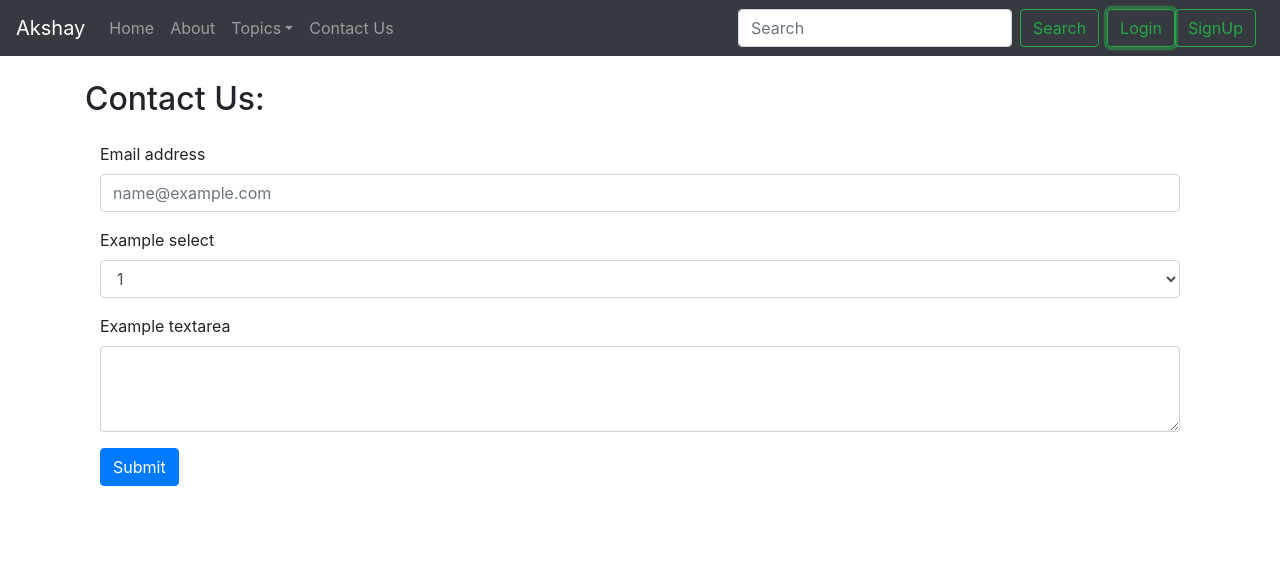
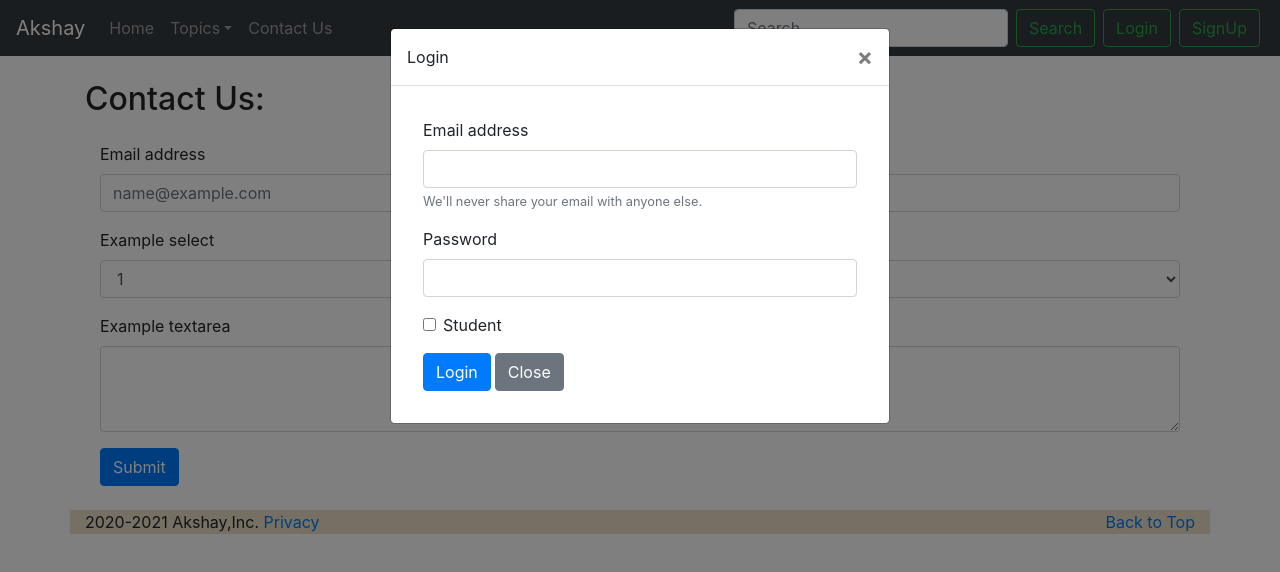
Before and after one commit to akshaykumar684/WebApp, a React (Create React App) app in the folder web-app/: page /contact in a window 1280 px wide. Both pictures are taken after a click on the button "Login". Shown: the top 572 px of the page. Built offline with nearby package versions, Linux system fonts and the light colour scheme.

Commit message:
show modal signup/login form

```diff
--- a/web-app/package.json
+++ b/web-app/package.json
@@ -8,6 +8,7 @@
     "@testing-library/user-event": "^12.1.10",
     "bootstrap": "^4.5.3",
     "react": "^17.0.1",
+    "react-bootstrap": "^1.4.0",
     "react-dom": "^17.0.1",
     "react-google-login": "^5.1.22",
     "react-grid-system": "^7.1.1",
--- /dev/null
+++ b/web-app/src/Components/Footer/Footer.css
@@ -0,0 +1,3 @@
+.site-footer {
+  background: rgb(236, 223, 198);
+}
--- a/web-app/src/Components/Footer/Footer.jsx
+++ b/web-app/src/Components/Footer/Footer.jsx
@@ -1,12 +1,13 @@
 import React, { Component } from 'react';
-
+import { Link } from "react-router-dom"
+import './Footer.css'
 class Footer extends Component {
 
     render() {
         return (
-            <footer className="container">
-                <p className="float-right"><a href="#">Back to Top</a></p>
-                <p>2020-2021 Akshay,Inc. <a href="#">Privacy</a></p>
+            <footer className="container site-footer">
+                <p className="float-right"><Link to="/home">Back to Top</Link></p>
+                <p>2020-2021 Akshay,Inc. <Link to="/home">Privacy</Link></p>
             </footer>
          );
     }
--- /dev/null
+++ b/web-app/src/Components/FormComponent/LogInModal.jsx
@@ -0,0 +1,38 @@
+import React, { Component } from 'react';
+import { Modal } from 'react-bootstrap'
+
+class LogInModal extends Component {
+
+    render() {
+        return (
+            <div>
+                <Modal show={this.props.showLogInModal} onHide={this.props.Login}>
+                    <Modal.Header closeButton> Login</Modal.Header>
+                    <Modal.Body>
+                        <div className="modal-body">
+                            <form>
+                                <div className="form-group">
+                                    <label for="exampleInputEmail1">Email address</label>
+                                    <input type="email" className="form-control" id="exampleInputEmail1" aria-describedby="emailHelp" />
+                                    <small id="emailHelp" className="form-text text-muted">We'll never share your email with anyone else.</small>
+                                </div>
+                                <div className="form-group">
+                                    <label for="exampleInputPassword1">Password</label>
+                                    <input type="password" className="form-control" id="exampleInputPassword1" />
+                                </div>
+                                <div className="form-group form-check">
+                                    <input type="checkbox" className="form-check-input" id="exampleCheck1" />
+                                    <label className="form-check-label" for="exampleCheck1">Student</label>
+                                </div>
+                                <button type="submit" className="btn btn-primary">Login</button>
+                                <button type="button" className="btn btn-secondary mx-1" data-dismiss="modal">Close</button>
+                            </form>
+                        </div>
+                    </Modal.Body>
+                </Modal>
+            </div>
+        );
+    }
+}
+
+export default LogInModal;
--- /dev/null
+++ b/web-app/src/Components/FormComponent/SignUpModal.jsx
@@ -0,0 +1,42 @@
+import React, { Component } from 'react';
+import { Modal } from 'react-bootstrap'
+
+
+class SignUpModal extends Component {
+    render() {
+        return (
+            <div>
+                <Modal show={this.props.showSignUpModal} onHide={this.props.SignUp}>
+                    <Modal.Header closeButton>SignUp</Modal.Header>
+                    <Modal.Body>
+                        <div className="modal-body">
+                            <form>
+                                <div className="form-group">
+                                    <label for="exampleInputEmail1">Email address</label>
+                                    <input type="email" className="form-control" id="exampleInputEmail1" aria-describedby="emailHelp" />
+                                    <small id="emailHelp" className="form-text text-muted">We'll never share your email with anyone else.</small>
+                                </div>
+                                <div className="form-group">
+                                    <label for="exampleInputPassword1">Password</label>
+                                    <input type="password" className="form-control" id="exampleInputPassword1" />
+                                </div>
+                                <div className="form-group">
+                                    <label for="exampleInputPassword1">Confirm Password</label>
+                                    <input type="password" className="form-control" id="exampleInputPassword1" />
+                                </div>
+                                <div className="form-group form-check">
+                                    <input type="checkbox" className="form-check-input" id="exampleCheck1" />
+                                    <label className="form-check-label" for="exampleCheck1">Student</label>
+                                </div>
+                                <button type="submit" className="btn btn-primary">Create Account</button>
+                                <button type="button" className="btn btn-secondary mx-1" data-dismiss="modal">Close</button>
+                            </form>
+                        </div>
+                    </Modal.Body>
+                </Modal>
+            </div>
+        );
+    }
+}
+
+export default SignUpModal;
--- a/web-app/src/Components/Home/Home.jsx
+++ b/web-app/src/Components/Home/Home.jsx
@@ -47,21 +47,21 @@ class Home extends Component {
                                 width="140" height="140" alt="..." />
                             <h2>Mentor</h2>
                             <p>“A mentor is someone who allows you to see the hope inside yourself.” — Oprah Winfrey.</p>
-                            <p><a className="btn btn-secondary" href="#" role="button">View details »</a></p>
+                            <p><a className="btn btn-secondary" href="/home" role="button">View details »</a></p>
                         </div>
                         <div className="col-lg-4">
                             <img src="https://source.unsplash.com/140x140/?Computer" className="bd-placeholder-img rounded-circle"
                                 width="140" height="140" alt="..." />
                             <h2>Student</h2>
                             <p>“Don’t let what you cannot do interfere with what you can do.” – John Wooden</p>
-                            <p><a className="btn btn-secondary" href="#" role="button">View details »</a></p>
+                            <p><a className="btn btn-secondary" href="/home" role="button">View details »</a></p>
                         </div>
                         <div className="col-lg-4">
                             <img src="https://source.unsplash.com/140x140/?Books" className="bd-placeholder-img rounded-circle"
                                 width="140" height="140" alt="..." />
                             <h2>Guest</h2>
                             <p>“Our greatest weakness lies in giving up. The most certain way to succeed is always to try just one more time.” – Thomas A. Edison.</p>
-                            <p><a className="btn btn-secondary" href="#" role="button">View details »</a></p>
+                            <p><a className="btn btn-secondary" href="/home" role="button">View details »</a></p>
                         </div>
                     </div>
                 </div>
--- a/web-app/src/Components/NavBar/navBar.jsx
+++ b/web-app/src/Components/NavBar/navBar.jsx
@@ -4,7 +4,7 @@ class NavBar extends Component {
     render() {
         return (
             <nav className="navbar navbar-expand-lg navbar-dark bg-dark">
-                <a className="navbar-brand">Akshay</a>
+                <Link className="navbar-brand">Akshay</Link>
                 <button className="navbar-toggler" type="button" data-toggle="collapse" data-target="#navbarSupportedContent"
                     aria-controls="navbarSupportedContent" aria-expanded="false" aria-label="Toggle navigation">
                     <span className="navbar-toggler-icon"></span>
@@ -16,31 +16,34 @@ class NavBar extends Component {
                             <Link className="nav-link" to="home">Home <span className="sr-only"></span></Link>
                         </li>
                         <li className="nav-item">
-                            <Link className="nav-link" to="about">About <span className="sr-only"></span></Link>
+
                         </li>
                         <li className="nav-item dropdown">
-                            <a className="nav-link dropdown-toggle" href="#" id="navbarDropdown" role="button"
+                            <Link className="nav-link dropdown-toggle" to="/home" id="navbarDropdown" role="button"
                                 data-toggle="dropdown" aria-haspopup="true" aria-expanded="false">
                                 Topics
-                            </a>
+                            </Link>
                             <div className="dropdown-menu" aria-labelledby="navbarDropdown">
-                                <a className="dropdown-item" href="#">.NET</a>
-                                <a className="dropdown-item" href="#">C#</a>
+                                <Link className="dropdown-item" to="/home">.NET</Link>
+                                <Link className="dropdown-item" to="/home">C#</Link>
                                 <div className="dropdown-divider"></div>
-                                <a className="dropdown-item" href="#">WPF</a>
+                                <Link className="dropdown-item" to="/home">WPF</Link>
                             </div>
                         </li>
                         <li className="nav-item">
                             <Link className="nav-link" to="contact">Contact Us <span className="sr-only"></span></Link>
                         </li>
                     </ul>
-                    <form className="form-inline my-2 my-lg-0">
+                    <form className="form-inline my-2 my-lg-0 mx-1">
                         <input className="form-control mr-sm-2" type="search" placeholder="Search" aria-label="Search" />
                         <button className="btn btn-outline-success my-2 my-sm-0" type="submit">Search</button>
                     </form>
-                    <div className="mx-2">
-                        <button type="button" className="btn btn-outline-success my-2 my-sm-0" data-toggle="modal" data-target="#LoginModal">Login</button>
-                        <button type="button" className="btn btn-outline-success my-2 my-sm-0" data-toggle="modal" data-target="#signUpModal">SignUp</button>
+                    <div className="mx-1">
+                        <button type="button" className="btn btn-outline-success my-2 my-sm-0" data-toggle="modal" data-target="#LoginModal" onClick={this.props.Login}>Login</button>
+                    </div>
+                    <div className="mx-1">
+                        <button type="button" className="btn btn-outline-success my-2 my-sm-0" data-toggle="modal" data-target="#signUpModal" onClick={this.props.SignUp}>SignUp</button>
+
                     </div>
                 </div>
             </nav>
--- a/web-app/src/Components/RootComponent/RootComponent.jsx
+++ b/web-app/src/Components/RootComponent/RootComponent.jsx
@@ -8,27 +8,41 @@ import Contact from '../Contact/Contact'
 import Footer from '../Footer/Footer'
 import './RootComponent.css'
 import { BrowserRouter as Router, Route } from 'react-router-dom';
-//import Route from 'react-router-dom/Route'
+import SignUpModal from '../FormComponent/SignUpModal'
+import LogInModal from '../FormComponent/LogInModal'
 class Root extends Component {
   state = {
     username: "",
     password: "",
     gname: "",
     imageUrl: "",
+    showSignUpModal: false,
+    showLogInModal: false
   };
 
   render() {
     return (
       <Router>
         <div>
-          <NavBar />
-          <Route exact path="/"> <Home/> </Route>
-          <Route exact path="/home"> <Home/> </Route>
+          <NavBar SignUp={this.SignUp} Login={this.Login} />
+          <Route exact path="/"> <Home /> </Route>
+          <Route exact path="/home"> <Home /> </Route>
           <Route exact path="/about"> <About /> </Route>
           <Route exact path="/contact"> <Contact /> </Route>
+          <SignUpModal showSignUpModal={this.state.showSignUpModal} SignUp={this.SignUp} />
+          <LogInModal showLogInModal={this.state.showLogInModal} Login={this.Login} />
+          <Footer />
         </div>
       </Router>
     );
+  }
+
+  SignUp = () => {
+    this.setState({ showSignUpModal: !this.state.showSignUpModal });
+  }
+
+  Login = () => {
+    this.setState({ showLogInModal: !this.state.showLogInModal });
   }
 
 
```
Also changed, not shown: 1 other file (tests, documents, lock files or other folders).
